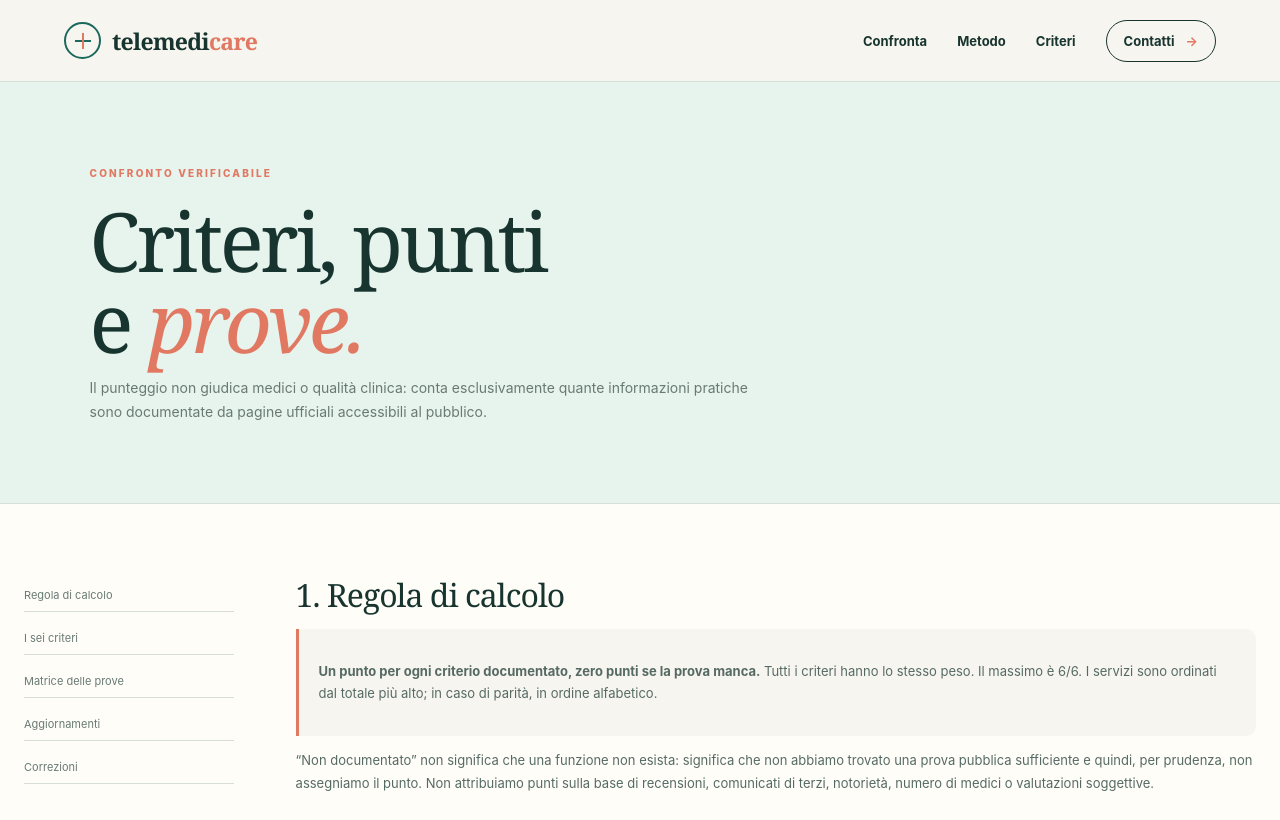
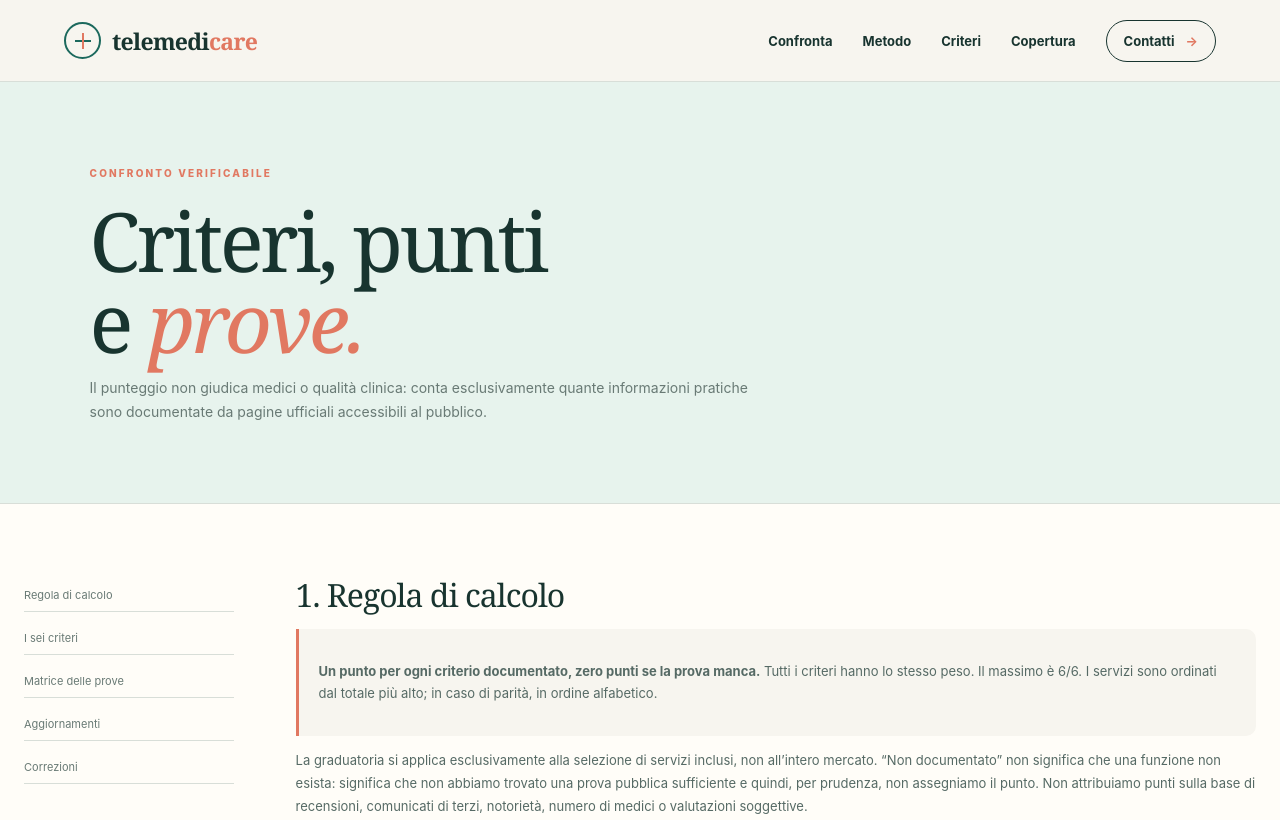
Before and after one commit to ceppi-ai/telemedicare.it, a website: page criteri.html in a window 1280 px wide. Shown: the top 820 px of the page. Drawn offline with Linux system fonts and the light colour scheme.

Commit message:
Aggiorna criteri.html per copertura di mercato

```diff
--- a/criteri.html
+++ b/criteri.html
@@ -11,13 +11,13 @@
 </head>
 <body>
   <a class="skip-link" href="#contenuto">Vai al contenuto</a>
-  <header class="site-header"><a class="brand" href="index.html"><span class="brand-mark" aria-hidden="true"><span></span><span></span></span><span>telemedi<span>care</span></span></a><button class="menu-button" type="button" aria-expanded="false" aria-controls="main-nav" aria-label="Apri il menu"><span></span><span></span></button><nav id="main-nav"><a href="index.html#confronta">Confronta</a><a href="metodologia.html">Metodo</a><a href="criteri.html">Criteri</a><a class="nav-cta" href="index.html#contatto">Contatti <span>→</span></a></nav></header>
+  <header class="site-header"><a class="brand" href="index.html"><span class="brand-mark" aria-hidden="true"><span></span><span></span></span><span>telemedi<span>care</span></span></a><button class="menu-button" type="button" aria-expanded="false" aria-controls="main-nav" aria-label="Apri il menu"><span></span><span></span></button><nav id="main-nav"><a href="index.html#confronta">Confronta</a><a href="metodologia.html">Metodo</a><a href="criteri.html">Criteri</a><a href="inclusione.html">Copertura</a><a class="nav-cta" href="index.html#contatto">Contatti <span>→</span></a></nav></header>
   <main class="legal-main" id="contenuto">
     <header class="legal-hero"><p class="kicker">Confronto verificabile</p><h1>Criteri, punti<br>e <em>prove.</em></h1><p>Il punteggio non giudica medici o qualità clinica: conta esclusivamente quante informazioni pratiche sono documentate da pagine ufficiali accessibili al pubblico.</p></header>
     <div class="legal-layout wide-legal-layout">
       <aside class="legal-nav" aria-label="Indice"><a href="#regola">Regola di calcolo</a><a href="#definizioni">I sei criteri</a><a href="#matrice">Matrice delle prove</a><a href="#aggiornamenti">Aggiornamenti</a><a href="#contestazioni">Correzioni</a></aside>
       <article class="legal-content wide-legal-content">
-        <section id="regola"><h2>1. Regola di calcolo</h2><div class="legal-callout"><p><strong>Un punto per ogni criterio documentato, zero punti se la prova manca.</strong> Tutti i criteri hanno lo stesso peso. Il massimo è 6/6. I servizi sono ordinati dal totale più alto; in caso di parità, in ordine alfabetico.</p></div><p>“Non documentato” non significa che una funzione non esista: significa che non abbiamo trovato una prova pubblica sufficiente e quindi, per prudenza, non assegniamo il punto. Non attribuiamo punti sulla base di recensioni, comunicati di terzi, notorietà, numero di medici o valutazioni soggettive.</p></section>
+        <section id="regola"><h2>1. Regola di calcolo</h2><div class="legal-callout"><p><strong>Un punto per ogni criterio documentato, zero punti se la prova manca.</strong> Tutti i criteri hanno lo stesso peso. Il massimo è 6/6. I servizi sono ordinati dal totale più alto; in caso di parità, in ordine alfabetico.</p></div><p>La graduatoria si applica esclusivamente alla <a href="inclusione.html">selezione di servizi inclusi</a>, non all’intero mercato. “Non documentato” non significa che una funzione non esista: significa che non abbiamo trovato una prova pubblica sufficiente e quindi, per prudenza, non assegniamo il punto. Non attribuiamo punti sulla base di recensioni, comunicati di terzi, notorietà, numero di medici o valutazioni soggettive.</p></section>
         <section id="definizioni"><h2>2. I sei criteri</h2><div class="score-list"><div class="score-item"><b>Prezzo pubblico</b><p>Prezzo, intervallo o tariffa individuale consultabile su una pagina ufficiale prima di inviare la prenotazione.</p></div><div class="score-item"><b>Supporto familiare</b><p>Prenotazione per un’altra persona oppure assistenza di familiare o caregiver espressamente documentata.</p></div><div class="score-item"><b>Assistenza umana</b><p>Canale umano pubblicato per prenotazioni o problemi: telefono, email, chat o staff.</p></div><div class="score-item"><b>Accesso flessibile</b><p>Almeno due modalità di accesso oppure compatibilità dichiarata con più categorie di dispositivo.</p></div><div class="score-item"><b>Dopo la visita</b><p>Referto, documenti o supporto successivo documentato dalla fonte ufficiale.</p></div><div class="score-item"><b>Limiti dichiarati</b><p>Indicazioni pubbliche su appropriatezza, indisponibilità, emergenze o decisione del professionista.</p></div></div></section>
         <section id="matrice"><div class="matrix-heading"><div><h2>3. Matrice delle prove</h2><p>Ogni punto positivo apre la pagina ufficiale che lo giustifica.</p></div><div class="update-card compact"><span class="pulse" aria-hidden="true"></span><p><b id="monitoring-label">Dati locali verificati</b><small>Ultima verifica: <span id="last-check-date">24 agosto 2026</span><br>Prossima: <span id="next-check-date">dopo l’attivazione GitHub</span></small></p></div></div><div id="criteria-matrix"></div></section>
         <section id="aggiornamenti"><h2>4. Come aggiorniamo i punti</h2><p>Il controllo settimanale confronta le pagine ufficiali. Se una fonte cambia o non risponde, GitHub prepara una proposta da verificare: il punteggio non cambia automaticamente finché Luca Ceresa non controlla la nuova prova e conferma l’aggiornamento. Prezzi riconosciuti con una regola specifica possono essere proposti automaticamente, ma restano visibili nella richiesta di modifica.</p><p>La data “verificato” indica l’ultimo controllo editoriale della scheda, non garantisce che il fornitore non abbia modificato condizioni nei minuti successivi.</p></section>
@@ -25,7 +25,7 @@
       </article>
     </div>
   </main>
-  <footer><div class="footer-main"><div><a class="brand brand-light" href="index.html"><span class="brand-mark" aria-hidden="true"><span></span><span></span></span><span>telemedi<span>care</span></span></a><p>Informazioni più chiare per scelte più serene.</p></div><div><h3>Esplora</h3><a href="index.html#confronta">Confronta</a><a href="metodologia.html">Metodo</a></div><div><h3>Trasparenza</h3><a href="criteri.html">Criteri e prove</a><a href="privacy.html">Privacy</a><a href="cookie.html">Cookie</a><a href="note-legali.html">Note legali</a></div><div><h3>Contatti</h3><a href="mailto:info@telemedicare.it">info@telemedicare.it</a><a href="mailto:segnalazioni@telemedicare.it">Segnala una correzione</a></div></div><div class="footer-bottom"><span>© 2026 Telemedicare.it · Gestore: Luca Ceresa</span><span>Confronto documentale · Nessuna valutazione clinica</span></div></footer>
+  <footer><div class="footer-main"><div><a class="brand brand-light" href="index.html"><span class="brand-mark" aria-hidden="true"><span></span><span></span></span><span>telemedi<span>care</span></span></a><p>Informazioni più chiare per scelte più serene.</p></div><div><h3>Esplora</h3><a href="index.html#confronta">Confronta</a><a href="metodologia.html">Metodo</a></div><div><h3>Trasparenza</h3><a href="inclusione.html">Copertura e inclusione</a><a href="criteri.html">Criteri e prove</a><a href="privacy.html">Privacy</a><a href="cookie.html">Cookie</a><a href="note-legali.html">Note legali</a></div><div><h3>Contatti</h3><a href="mailto:info@telemedicare.it">info@telemedicare.it</a><a href="mailto:segnalazioni@telemedicare.it">Segnala una correzione</a></div></div><div class="footer-bottom"><span>© 2026 Telemedicare.it · Gestore: Luca Ceresa</span><span>Confronto documentale · Nessuna valutazione clinica</span></div></footer>
   <div class="toast" id="toast" role="status" aria-live="polite"></div>
 </body>
 </html>
```
